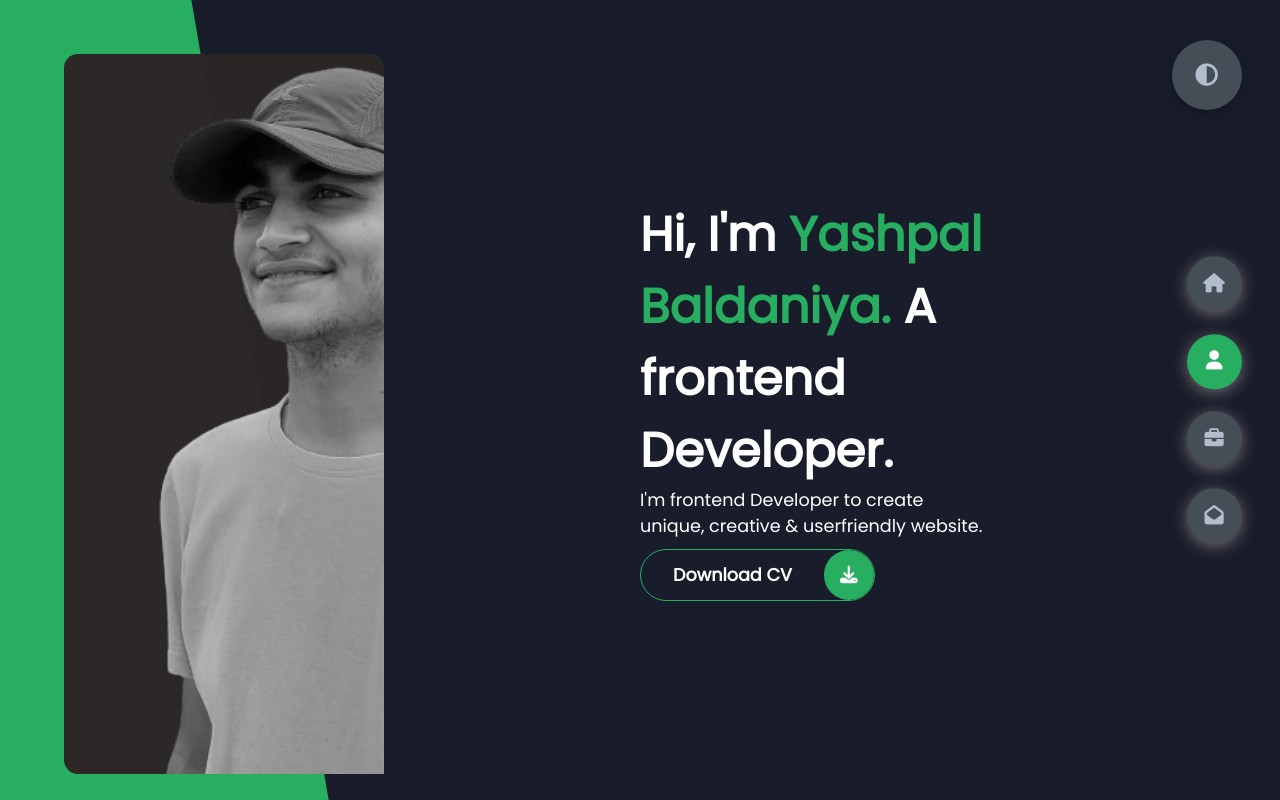
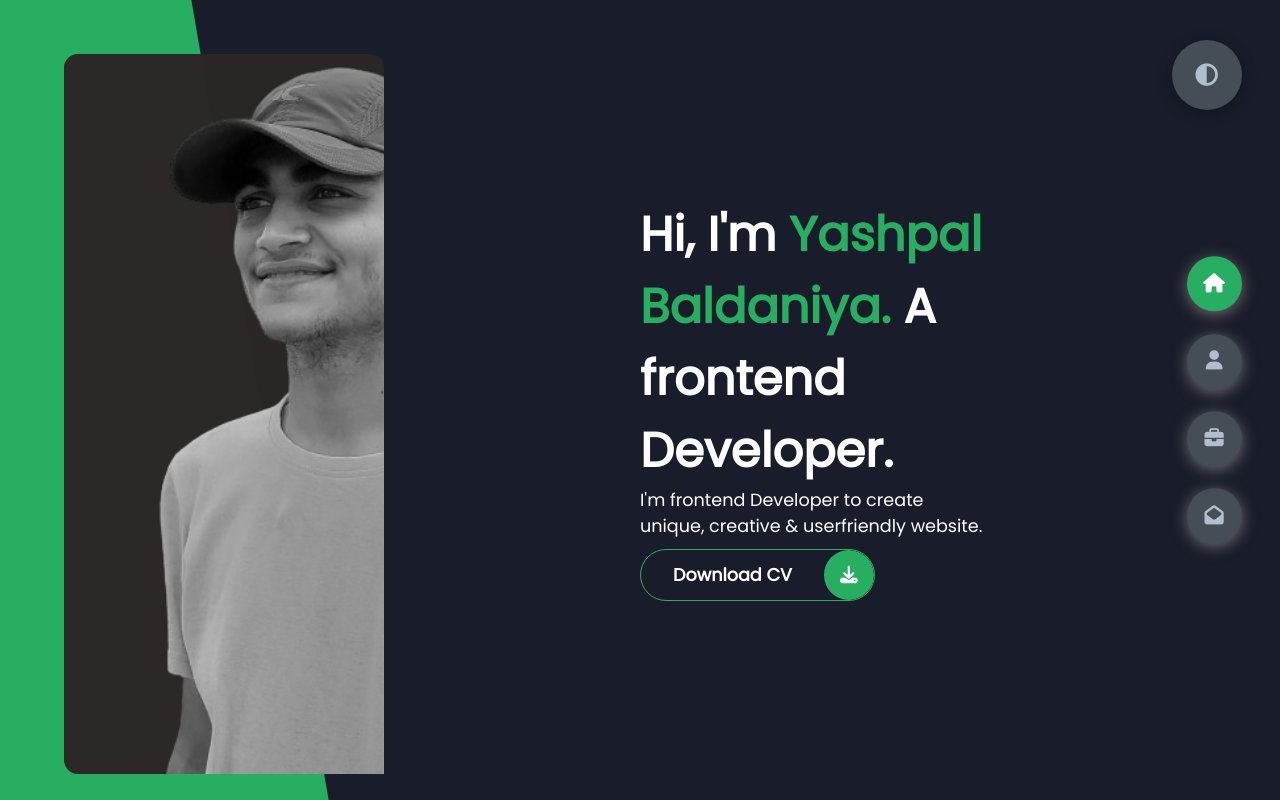
Before and after one commit to Yashpalahir/My-Portfolio-new, a plain HTML site: page index.html in a window 1280 px wide. Drawn offline with Linux system fonts and the light colour scheme.

Commit message:
Update index.html

```diff
--- a/index.html
+++ b/index.html
@@ -393,10 +393,10 @@
         </section>
     </main>
     <div class="controlls">
-        <div class="control control-1 " data-id="home">
+        <div class="control control-1 active-btn" data-id="home">
             <i class="fa-solid fa-house"></i>
         </div>
-        <div class="control control-2 active-btn" data-id="about">
+        <div class="control control-2 " data-id="about">
             <i class="fas fa-user"></i>
         </div>
         <div class="control control-3 " data-id="portfolio">
```
